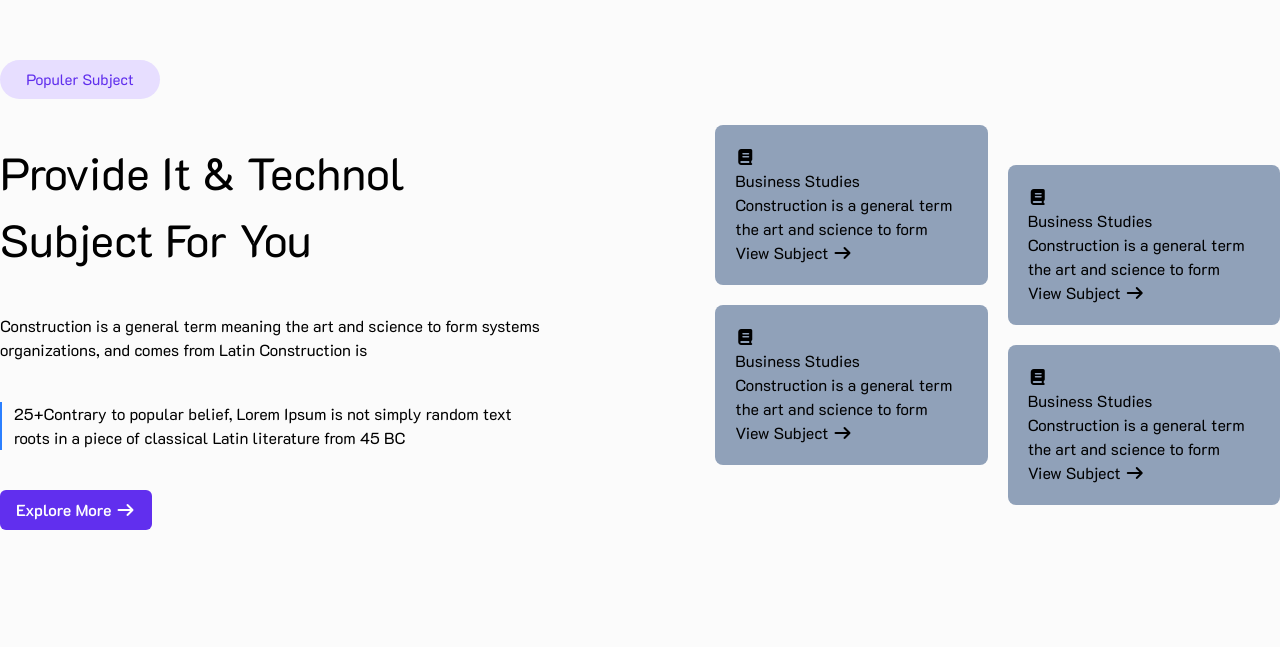
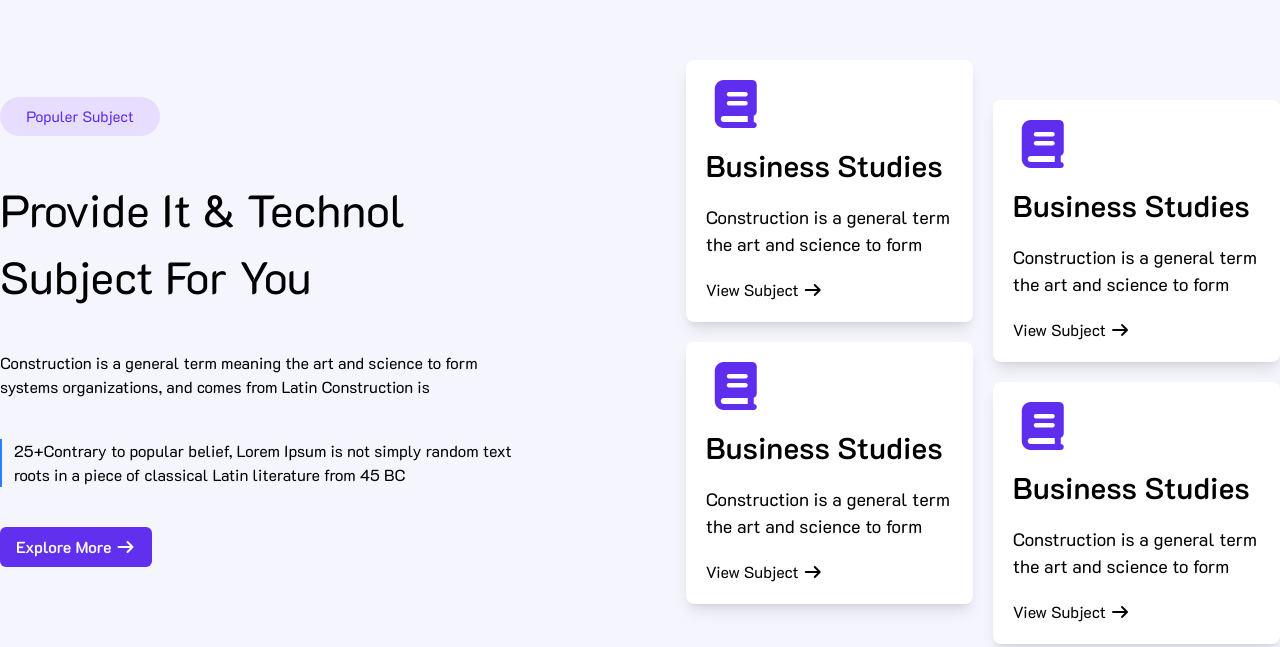
Before and after one commit to Imran-ullash/edurock, a plain HTML site: page index.html in a window 1280 px wide. Shown: the part 2027-2674 px from the top of the page. Drawn offline with nearby package versions, Linux system fonts and the light colour scheme.

Commit message:
added section

```diff
--- a/index.html
+++ b/index.html
@@ -90,8 +90,10 @@
                         </div>
                     </div>
                     <div>
-                        <div class="bg-[url('./res/about_8.png')] bg-cover bg-center bg-no-repeat"><img
-                                src="./res/about_1.png" alt=""></div>
+                        <div class="">
+                            <img class="relative z-20" src="./res/about_1.png" alt="">
+                            <img class="absolute -translate-y-115 z-10" src="./res/about_8.png" alt="">
+                        </div>
                     </div>
                 </div>
             </div>
@@ -111,10 +113,11 @@
             <div class="flex justify-center  items-center gap-40 container mx-auto ">
                 <div class="hover:animate-pulse">
                     <img class="z-10 relative" src="./res/about_2.png" alt="">
-                    <div class="bg-white shadow-lg p-5 border-l-2 border-blue-600 rounded-xl absolute -translate-x-25 -translate-y-20 z-20 animate-bounce">
+                    <div
+                        class="bg-white shadow-lg p-5 border-l-2 border-blue-600 rounded-xl absolute -translate-x-25 -translate-y-20 z-20 animate-bounce">
                         <div>
                             <p class="text-xl font-bold">2+</p>
-                            <p class="text-xl font-semibold">YEARS EXPERIENCE  JUST <br> ACHIVED</p>
+                            <p class="text-xl font-semibold">YEARS EXPERIENCE JUST <br> ACHIVED</p>
                         </div>
                     </div>
                     <div class="absolute -translate-y-110 -translate-x-25 "><img class="" src="./res/about_11.png"
@@ -185,7 +188,7 @@
             </div>
         </section>
         <!-- simple card section  -->
-        <section class="py-30 bg-[#FBFBFB]">
+        <section class="py-30 bg-[#F5F5FE]">
             <div class="flex justify-center  items-center gap-40 container mx-auto">
 
                 <div class="flex flex-col justify-between gap-10">
@@ -203,41 +206,42 @@
                     </div>
                     <div>
                         <button
-                                class="px-4 py-2 bg-[#612FEE] text-[16px] text-white font-semibold rounded-md mr-5 cursor-pointer">Explore More <i class="fa-solid fa-arrow-right"></i></button>
+                            class="px-4 py-2 bg-[#612FEE] text-[16px] text-white font-semibold rounded-md mr-5 cursor-pointer">Explore
+                            More <i class="fa-solid fa-arrow-right"></i></button>
                     </div>
                 </div>
                 <div class="grid grid-cols-2 gap-5 justify-between items-center">
 
 
-                    <div class="bg-slate-400 p-5 rounded-lg">
+                    <div class="bg-white shadow-lg hover:bg-[#602ded6c] hover:text-white p-5 rounded-lg ">
                         <div>
-                            <i class="fa-solid fa-book"></i>
-                            <p>Business Studies</p>
-                            <p>Construction is a general term the art and science to form</p>
+                            <i class="fa-solid fa-book text-5xl text-[#5F2DED] mb-5"></i>
+                            <p class="font-semibold text-3xl">Business Studies</p>
+                            <p class="text-[18px] my-5">Construction is a general term the art and science to form</p>
                             <button>View Subject <i class="fa-solid fa-arrow-right"></i></button>
                         </div>
                     </div>
-                    <div class="bg-slate-400 p-5 rounded-lg translate-y-10">
+                    <div class="bg-white shadow-lg hover:bg-[#602ded6c] hover:text-white p-5 rounded-lg translate-y-10">
                         <div>
-                            <i class="fa-solid fa-book"></i>
-                            <p>Business Studies</p>
-                            <p>Construction is a general term the art and science to form</p>
+                            <i class="fa-solid fa-book text-5xl text-[#5F2DED] mb-5"></i>
+                            <p class="font-semibold text-3xl">Business Studies</p>
+                            <p class="text-[18px] my-5">Construction is a general term the art and science to form</p>
                             <button>View Subject <i class="fa-solid fa-arrow-right"></i></button>
                         </div>
                     </div>
-                    <div class="bg-slate-400 p-5 rounded-lg">
+                    <div class="bg-white shadow-lg hover:bg-[#602ded6c] hover:text-white p-5 rounded-lg ">
                         <div>
-                            <i class="fa-solid fa-book"></i>
-                            <p>Business Studies</p>
-                            <p>Construction is a general term the art and science to form</p>
+                            <i class="fa-solid fa-book text-5xl text-[#5F2DED] mb-5"></i>
+                            <p class="font-semibold text-3xl">Business Studies</p>
+                            <p class="text-[18px] my-5">Construction is a general term the art and science to form</p>
                             <button>View Subject <i class="fa-solid fa-arrow-right"></i></button>
                         </div>
                     </div>
-                    <div class="bg-slate-400 p-5 rounded-lg translate-y-10">
+                    <div class="bg-white shadow-lg hover:bg-[#602ded6c] hover:text-white p-5 rounded-lg translate-y-10 ">
                         <div>
-                            <i class="fa-solid fa-book"></i>
-                            <p>Business Studies</p>
-                            <p>Construction is a general term the art and science to form</p>
+                            <i class="fa-solid fa-book text-5xl text-[#5F2DED] mb-5"></i>
+                            <p class="font-semibold text-3xl">Business Studies</p>
+                            <p class="text-[18px] my-5">Construction is a general term the art and science to form</p>
                             <button>View Subject <i class="fa-solid fa-arrow-right"></i></button>
                         </div>
                     </div>
```
